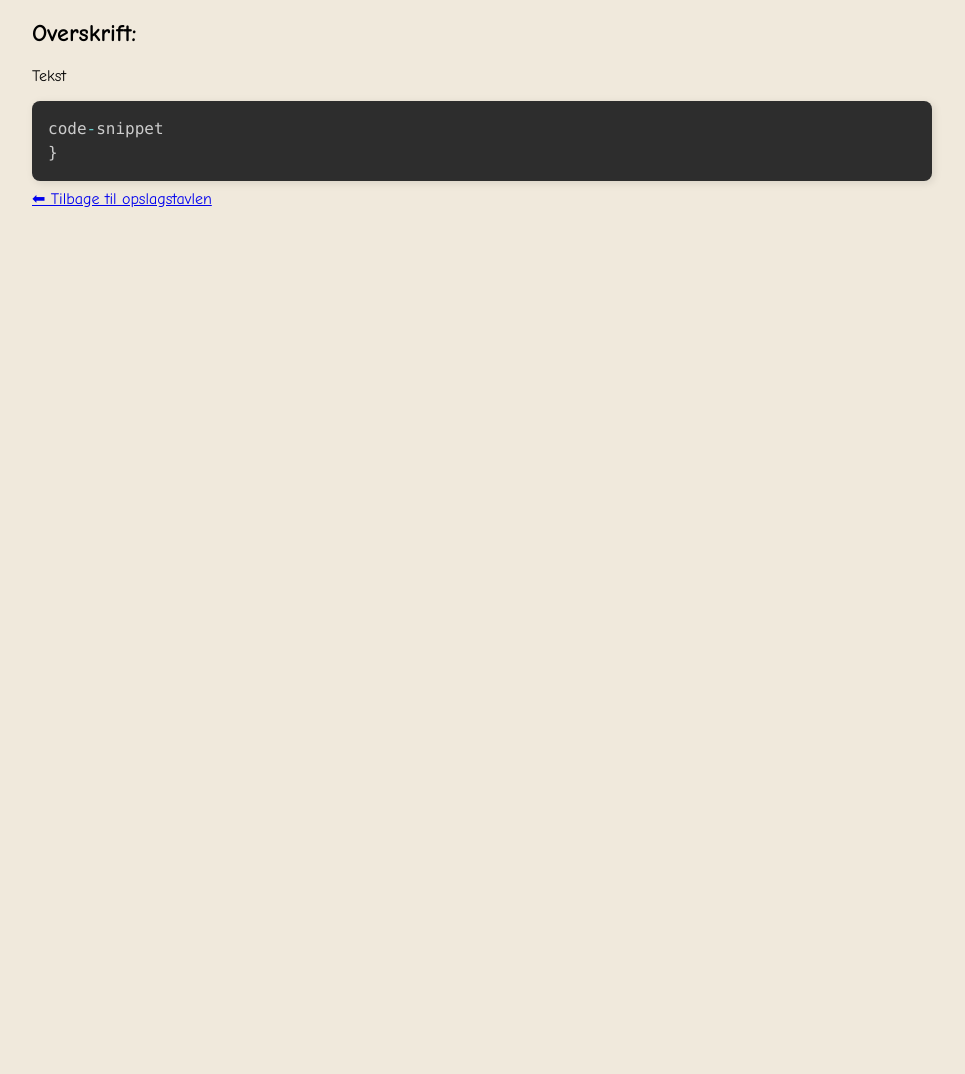
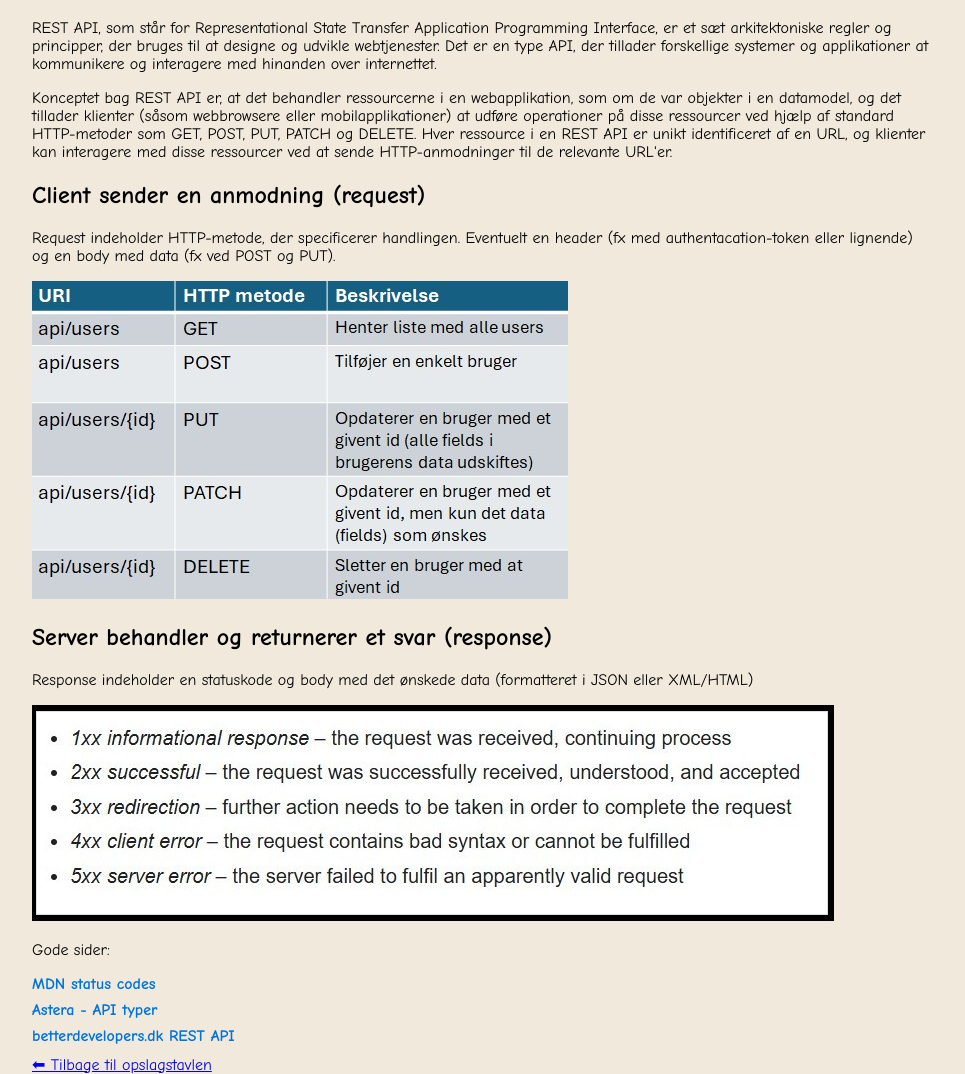
Before and after one commit to MetteMunch/node_mandatory_I, a website: page public/pages/rest_api/rest_api.html in a window 1280 px wide. Shown: the part 61-1135 px from the top of the page, without its empty margins (158-1123 px from the left). Before the commit the page ends 800 px from the top, so only its background shows below. Drawn offline with nearby package versions, Linux system fonts and the light colour scheme.

Commit message:
Added REST API

```diff
--- a/public/pages/rest_api/rest_api.html
+++ b/public/pages/rest_api/rest_api.html
@@ -13,10 +13,51 @@
     <div class="content">
       <h1>REST API</h1>
 
-      <h2>Overskrift:</h2>
-      <p>Tekst</p>
-      <pre><code class="language-javascript">code-snippet
-}</code></pre>
+      <p>REST API, som står for Representational State Transfer Application Programming Interface, er et sæt
+        arkitektoniske regler og principper, der bruges til at designe og udvikle webtjenester. Det er en type API,
+        der tillader forskellige systemer og applikationer at kommunikere og interagere med hinanden over internettet.</p>
+
+      <p>Konceptet bag REST API er, at det behandler ressourcerne i en webapplikation, som om de var objekter i
+          en datamodel, og det tillader klienter (såsom webbrowsere eller mobilapplikationer) at udføre operationer på
+          disse ressourcer ved hjælp af standard HTTP-metoder som GET, POST, PUT, PATCH og DELETE.
+          Hver ressource i en REST API er unikt identificeret af en URL, og klienter kan interagere med disse ressourcer
+          ved at sende HTTP-anmodninger til de relevante URL'er.</p>
+
+      <h2>Client sender en anmodning (request)</h2>
+      <p> Request indeholder HTTP-metode, der specificerer handlingen. Eventuelt en header (fx med authentacation-token
+        eller lignende) og en body med data (fx ved POST og PUT).</p>
+
+      <img src="/assets/images/rest_api.jpg" alt="rest_api">
+
+      <h2>Server behandler og returnerer et svar (response)</h2>
+      <p>Response indeholder en statuskode og body med det ønskede data (formatteret i JSON eller XML/HTML)</p>
+
+      <img src="/assets/images/status_codes.jpg" alt="status_codes"><br>
+
+      <p>Gode sider:</p>
+      <div class="doc-links">
+        <a
+          href="https://developer.mozilla.org/en-US/docs/Web/HTTP/Reference/Status"
+          target="_blank"
+          rel="noopener noreferrer"
+          >MDN status codes</a>
+
+        <a
+          href="https://www.astera.com/da/type/blog/types-of-apis/"
+          target="_blank"
+          rel="noopener noreferrer"
+          >Astera - API typer</a>
+
+        <a
+          href="https://www.betterdevelopers.dk/teknologier/rest-api"
+          target="_blank"
+          rel="noopener noreferrer"
+          >betterdevelopers.dk REST API</a>
+      </div>
+
+
+
+
 
       <a class="back" href="/">⬅ Tilbage til opslagstavlen</a>
     </div>
```
Also changed, not shown: public/pages/loops/loops.html (+4 -1 lines), public/assets/images/rest_api.jpg (added), public/assets/images/status_codes.jpg (added).
